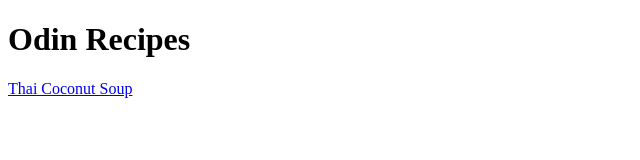
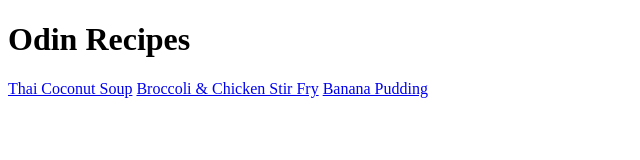
Before and after one commit to xjwllmsx/odin-recipes, a plain HTML site: page index.html in a window 1280 px wide. Shown: the whole page, without its empty margins (0-640 px from the left). Drawn offline with Linux system fonts and the light colour scheme.

Commit message:
Add additional recipe pages Added links to the Broccoli & Chicken Stir Fry, and Banana Pudding pages.

```diff
--- a/index.html
+++ b/index.html
@@ -9,5 +9,7 @@
 <body>
     <h1>Odin Recipes</h1>
     <a href="recipes/thai-coconut-soup.html">Thai Coconut Soup</a>
+    <a href="recipes/broccoli-chicken-stir-fry.html">Broccoli & Chicken Stir Fry</a>
+    <a href="recipes/banana-pudding.html">Banana Pudding</a>
 </body>
 </html>
```
